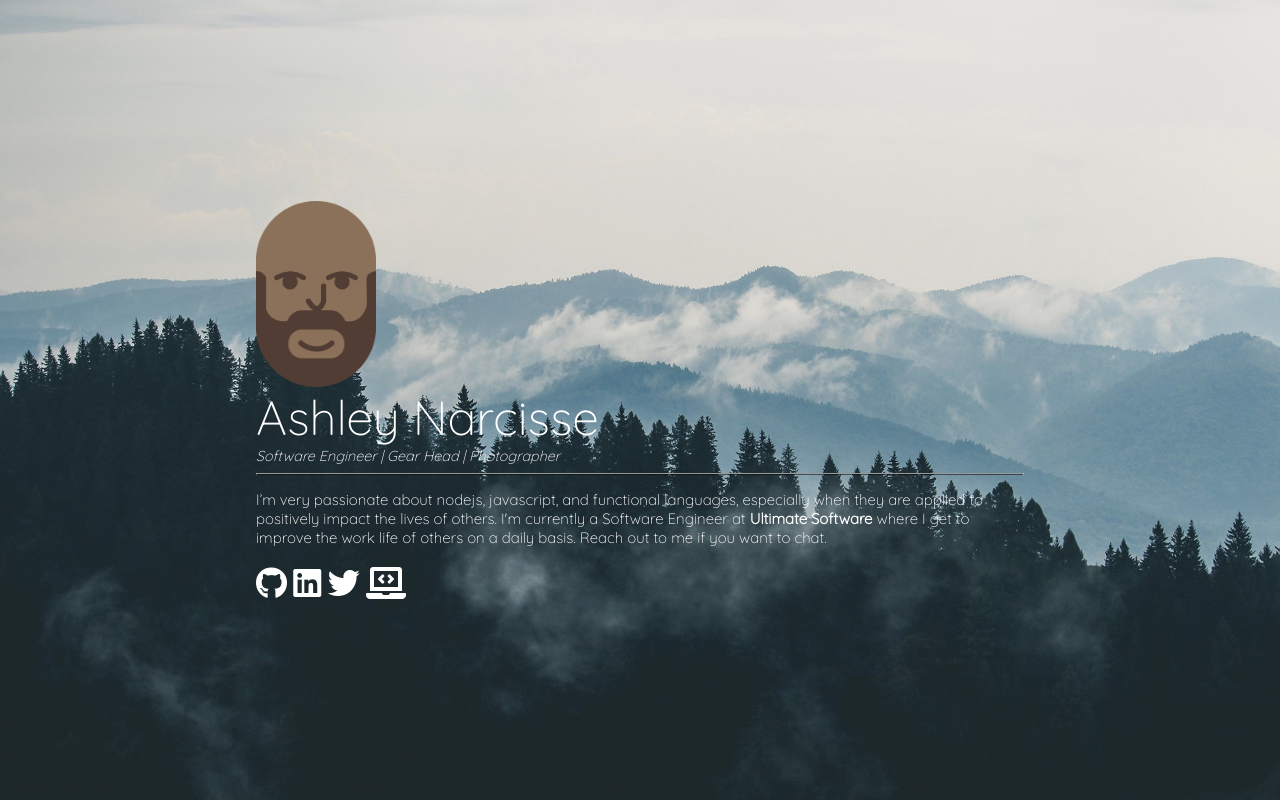
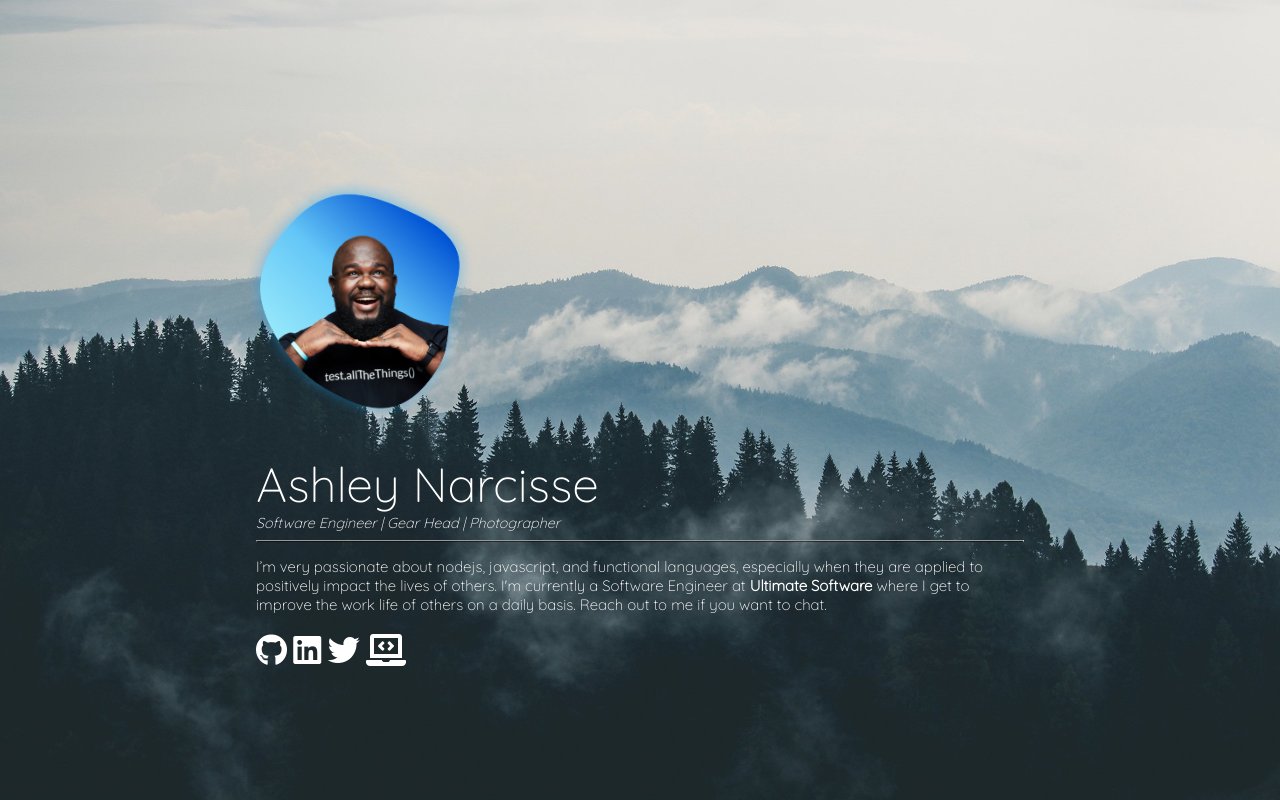
Before and after one commit to darkfadr/darkfadr.github.io, a plain HTML site: page index.html in a window 1280 px wide. Drawn offline with Linux system fonts and the light colour scheme; a script that the page names is missing.

Commit message:
feat(imgwq): updated headshot

```diff
--- a/assets/css/styles.css
+++ b/assets/css/styles.css
@@ -72,7 +72,8 @@ small {
 }
 
 .logo{
-	width: 120px;
+	width: 320px;
+        margin-left: -50px;
 }
 
 
--- a/index.html
+++ b/index.html
@@ -39,7 +39,7 @@
 		<canvas id="background"></canvas>
 		<div class="container">
 			<div class="info">
-				<img src="assets/img/ash_logo.png" alt="Cartoon Logo of Ashley Narcisse" class="logo">
+				<img src="assets/img/avatar.png" alt="Cartoon Logo of Ashley Narcisse" class="logo">
 				<div class="name">
 					Ashley Narcisse <br>
 					<small><em>Software Engineer | Gear Head | Photographer</em></small>
```
Also changed, not shown: assets/img/avatar.png (added).
